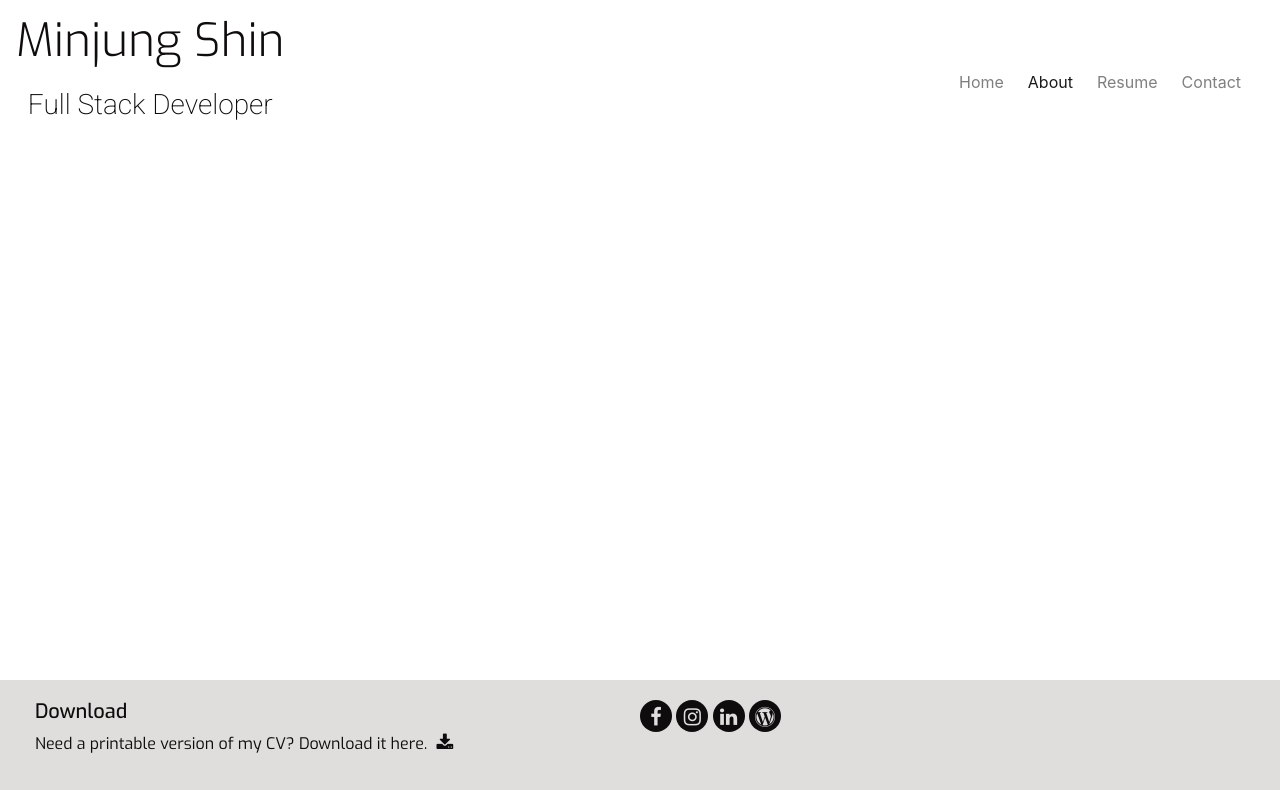
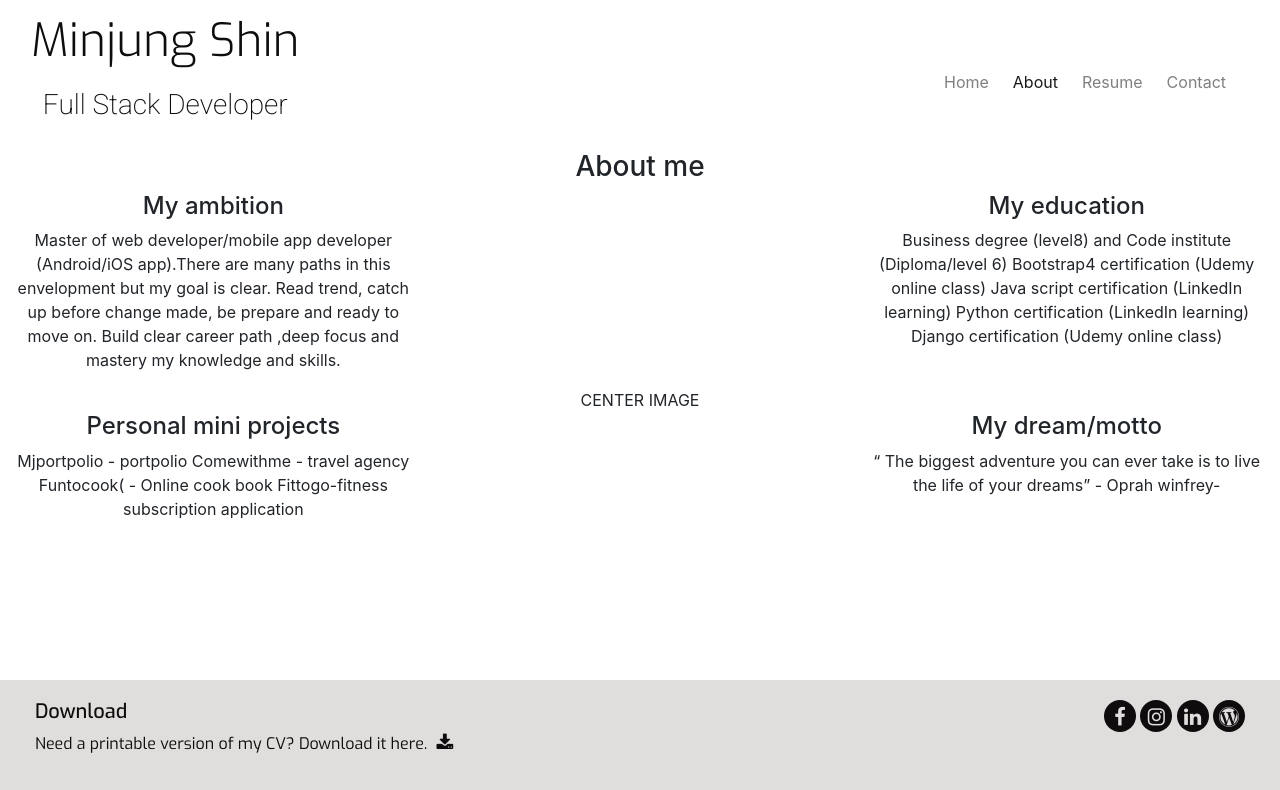
Before and after one commit to Code-Institute-Submissions/Oneday2010-milestone-project1, a plain HTML site: page about.html in a window 1280 px wide. Drawn offline with nearby package versions, Linux system fonts and the light colour scheme.

Commit message:
Home and about html

```diff
--- a/about.html
+++ b/about.html
@@ -21,9 +21,10 @@
 <body>
 <!----header & nav--------------------------------------------->
     <header>
-        <div class="container-fluid fixed-top">
+    <div class="container-fluid fixed-top">
+      <div row>
          <nav>
-            <div class="row navbar navbar-light navbar-expand-sm ">
+            <div class="navbar navbar-light navbar-expand-sm ">
                 <div class="col>
 
                         <div class="col-xs-6">
@@ -46,7 +47,7 @@
 
                                     <div class="collapse navbar-collapse" id="navbarNavDropdown">
                                         <ul class="navbar-nav ml-auto">
-                                                <li class="nav-item ml-2"><a class="nav-link"href="index.html">Home</a></li>
+                                                <li class=" nav-item ml-2"><a class="nav-link"href="index.html">Home</a></li>
                                                 <li class="active nav-item ml-2"><a class="nav-link" href="about.html">About</a></li>
                                                 <li class="nav-item ml-2"><a class="nav-link" href="resume.html">Resume</a></li>
                                                 <li class="nav-item ml-2"><a class="nav-link" href="contact.html">Contact</a></li>
@@ -59,13 +60,57 @@
             </div>
           </nav>
         </div>
+    </div>
     </header>
 
 <!----section--------------------------------------------->
+<section>
+    <div class="container-fluid about-outer">
 
-    <section class="container-fluid">
+        <h3 class="aboutme-heading">About me</h3>
+         <div class="row justify-content-between">
+            <div class="col-4">
+                <h4>My ambition</h4>
+                <p>Master of web developer/mobile app developer (Android/iOS app).There are many paths in this envelopment but my goal is clear. Read trend, catch up before change made, be prepare and ready to move on. Build clear career path ,deep focus and mastery my knowledge and skills.
+                </p>
+            </div>
+            <div class="col-4">
+                <h4>My education </h4>
+                    <p> Business degree (level8) and Code institute (Diploma/level 6)
+                        Bootstrap4 certification (Udemy online class)
+                        Java script certification (LinkedIn learning)
+                        Python certification (LinkedIn learning)
+                                Django certification (Udemy online class)
 
-    </section>
+                    </p>
+            </div>
+        </div>
+        <div class="row justify-content-center">
+            <div class="col-4">
+            CENTER IMAGE
+            </div>
+
+        </div>
+
+
+        <div class="row justify-content-between">
+            <div class="col-4">
+                <h4> Personal mini projects</h4>
+                <p>Mjportpolio - portpolio
+                Comewithme - travel agency
+                Funtocook( -  Online cook book
+                Fittogo-fitness subscription application
+                </p>
+            </div>
+            <div class="col-4">
+                <h4>My dream/motto</h4>
+                <p>“ The biggest adventure you can ever take is to live the life of your dreams”
+                - Oprah winfrey-</p>
+            </div>
+        </div>
+    </div>
+</section>
+
 
 
 
@@ -75,7 +120,7 @@
 <!----footer--------------------------------------------->
 
 <footer class="container-fluid fixed-bottom">
-    <div id="footer-details" class="row  no-gutters">
+    <div id="footer-details" class="row ">
             <div class="col-sm-6 d-none d-md-block">
                <h5 class="uppercase general-sub">Download</h5>
                 <p class="inline-block">
@@ -92,9 +137,9 @@
 
                 </p>
             </div>
-            <div class="col-sm-6">
+            <div class="d-flex col-sm-6 d-flex justify-content-end" >
 
-                <ul class="list-inline social-links">
+                <ul class="list-inline social-links  ">
 
                     <li class="list-inline-item">
 
@@ -102,7 +147,7 @@
 
                             <i class="fa fa-facebook" aria-hidden="true"></i>
 
-                            <span class="sr-only">Facebook</span>
+                            <span class="sr-only ">Facebook</span>
 
                         </a>
 
@@ -116,7 +161,7 @@
 
                             <i class="fa fa-instagram" aria-hidden="true"></i>
 
-                            <span class="sr-only">Instagram</span>
+                            <span class="sr-only ">Instagram</span>
 
                         </a>
 
@@ -127,7 +172,7 @@
 
                             <i class="fa fa-linkedin" aria-hidden="true"></i>
 
-                            <span class="sr-only">LinkedIn</span>
+                            <span class="sr-only ">LinkedIn</span>
 
                         </a>
 
@@ -140,7 +185,7 @@
 
                             <i class="fa fa-wordpress" aria-hidden="true"></i>
 
-                            <span class="sr-only">Wordpress</span>
+                            <span class="sr-only ">Wordpress</span>
 
                         </a>
 
--- a/assets/css/style.css
+++ b/assets/css/style.css
@@ -42,25 +42,37 @@
 /*--------------------------------------------navigation links*/
 
 /*--------------------------------------------image*/
-.background-image {
+.bg-image-outer {
+    margin-top: 150px;
+     background: url("../images/homegirl.jpg");
+
+    background-position: center;
+
+    background-repeat: no-repeat;
+
+    background-size: center;
+
+        transition: all .5s ease-in-out;
+
+    -moz-transition: all .5s ease-in-out;
+
+    -webkit-transition: all .5s ease-in-out;
+}
 
 
+.jumbotron {
+    background-color:transparent;
 
-    background-image: url('../images/bray.jpg')no-repeat center center;
-    -webkit-background-size: 100% 100%;
-    -moz-background-size: 100% 100%;
-    -o-background-size: 100% 100%;
-    background-size: 100% 100%;
 }
-.jumbotron {
-    z-index: 1;
-    position: absolute ;
-    top:150px;
-   -webkit-background-size: 100% 100%;
-    -moz-background-size: 100% 100%;
-    -o-background-size: 100% 100%;
-    background-size: 100% 100%;
-    background-color:transparent;
+/*--------------------------------------------about*/
+
+.about-outer {
+    margin-top: 150px;
+    text-align: center;
+
+}
+.aboutme-heading {
+    text-align: center;
 }
 
 /*--------------------------------------------footer*/
```
Also changed, not shown: index.html (+6 -5 lines), images/homegirl.jpg (added), 1 other file.
